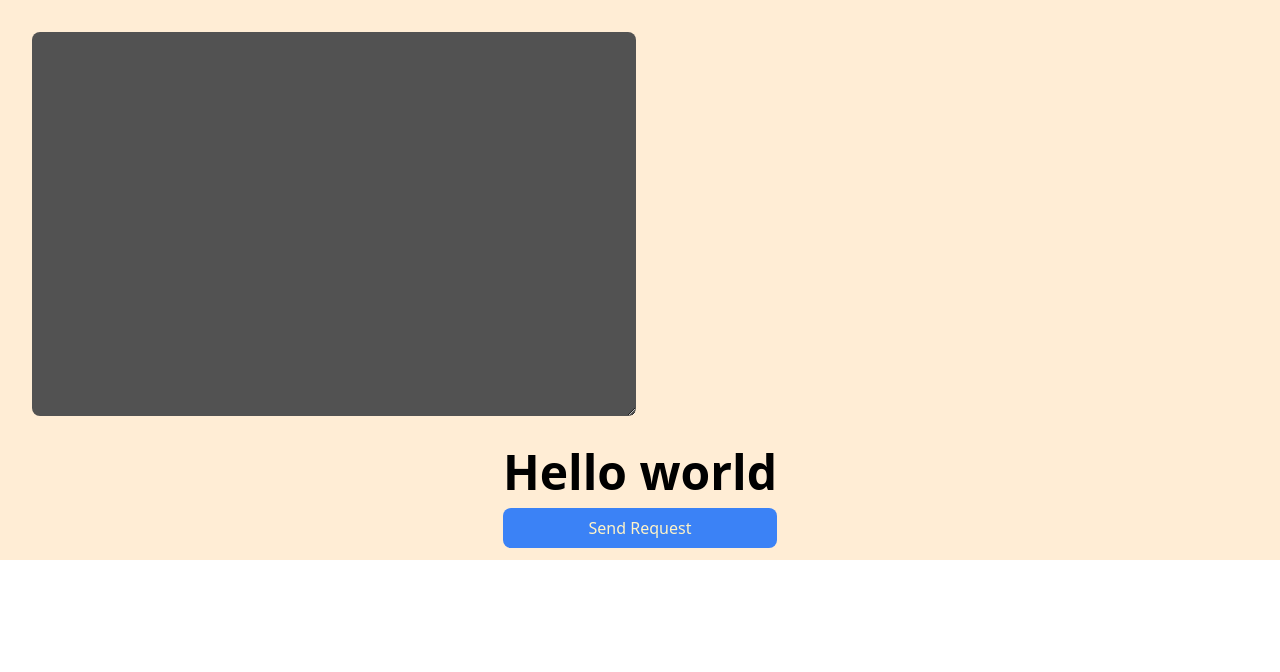
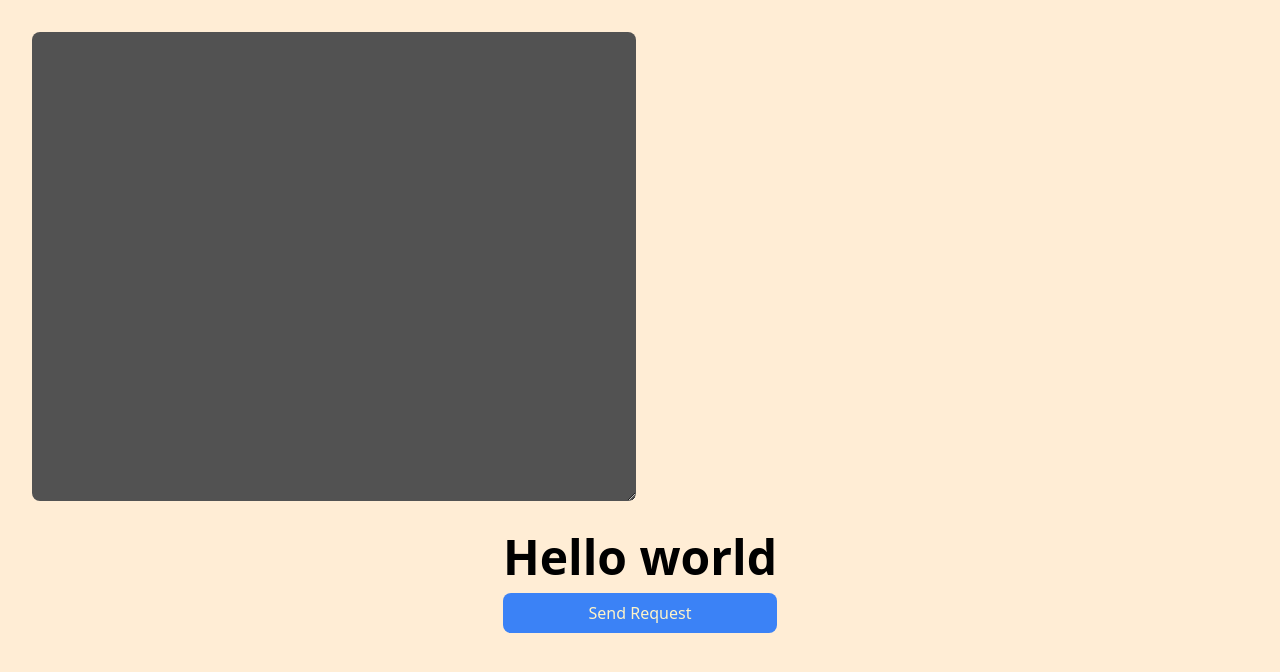
Before and after one commit to WukoSiric/fastmark, a Vue app in the folder client/: page / in a window 1280 px wide. Shown: the top 672 px of the page. Built offline with nearby package versions, Linux system fonts and the light colour scheme.

Commit message:
Basic overflow scrolling

```diff
--- a/client/src/App.vue
+++ b/client/src/App.vue
@@ -27,8 +27,8 @@ export default {
 </script>
 
 <template>
-  <div class="bg-orange-100">
-    <div class="grid grid-cols-2 gap-2 p-8">
+  <div class="h-screen bg-orange-100">
+    <div class="grid h-2/3 grid-cols-2 gap-2 overflow-scroll p-8">
       <textarea
         v-model="userInput"
         @input="updatePreview"
```
